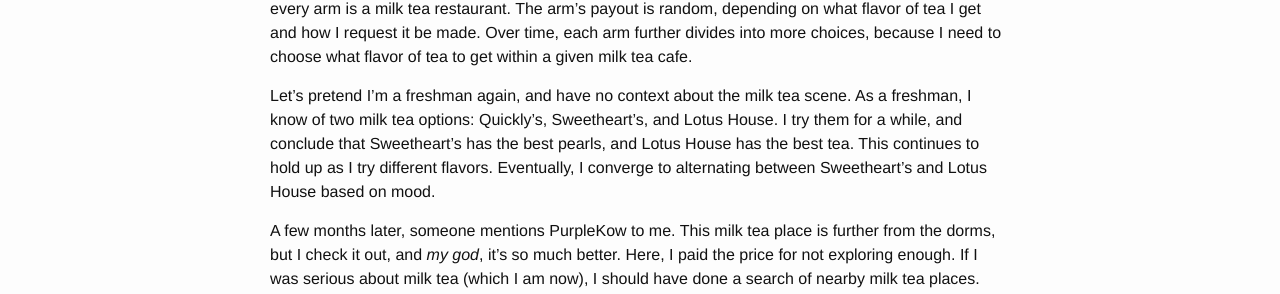
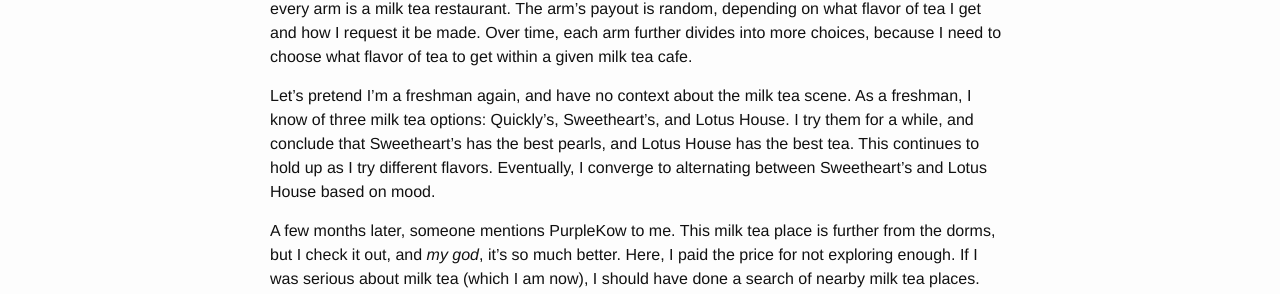
Before and after one commit to alexirpan/alexirpan.github.io, a Jekyll site: the page built from _posts/may2016/2016-05-05-may-5.markdown, in a window 1280 px wide. Shown: the part 640-934 px from the top of the page. Built offline with Jekyll 4.4.1, drawn with Linux system fonts in a browser that asks for light colours.

Commit message:
Typos in previous posts

```diff
--- a/_posts/may2016/2016-05-04-may-4.markdown
+++ b/_posts/may2016/2016-05-04-may-4.markdown
@@ -64,7 +64,7 @@
 * Arm 1 always pays $1
 * Arm 2 pays $1,000,000 with probability $$1/10^4$$.
 
-In the case, the arm with highest expected reward is arm 3, but in almost all
+In the case, the arm with highest expected reward is arm 2, but in almost all
 attempts the gambler will receive $0 for that arm.
 This is the exploration-exploitation problem in a nutshell. Based on our
 experiences so far, we can either try new things with have a chance of
--- a/_posts/may2016/2016-05-05-may-5.markdown
+++ b/_posts/may2016/2016-05-05-may-5.markdown
@@ -31,7 +31,7 @@
 what flavor of tea to get within a given milk tea cafe.
 
 Let's pretend I'm a freshman again, and have no context about the milk tea
-scene. As a freshman, I know of two milk tea options: Quickly's,
+scene. As a freshman, I know of three milk tea options: Quickly's,
 Sweetheart's, and Lotus House. I try them for a while, and conclude that
 Sweetheart's has the best pearls, and Lotus House has the best tea.
 This continues to hold up as I try different flavors.
```
